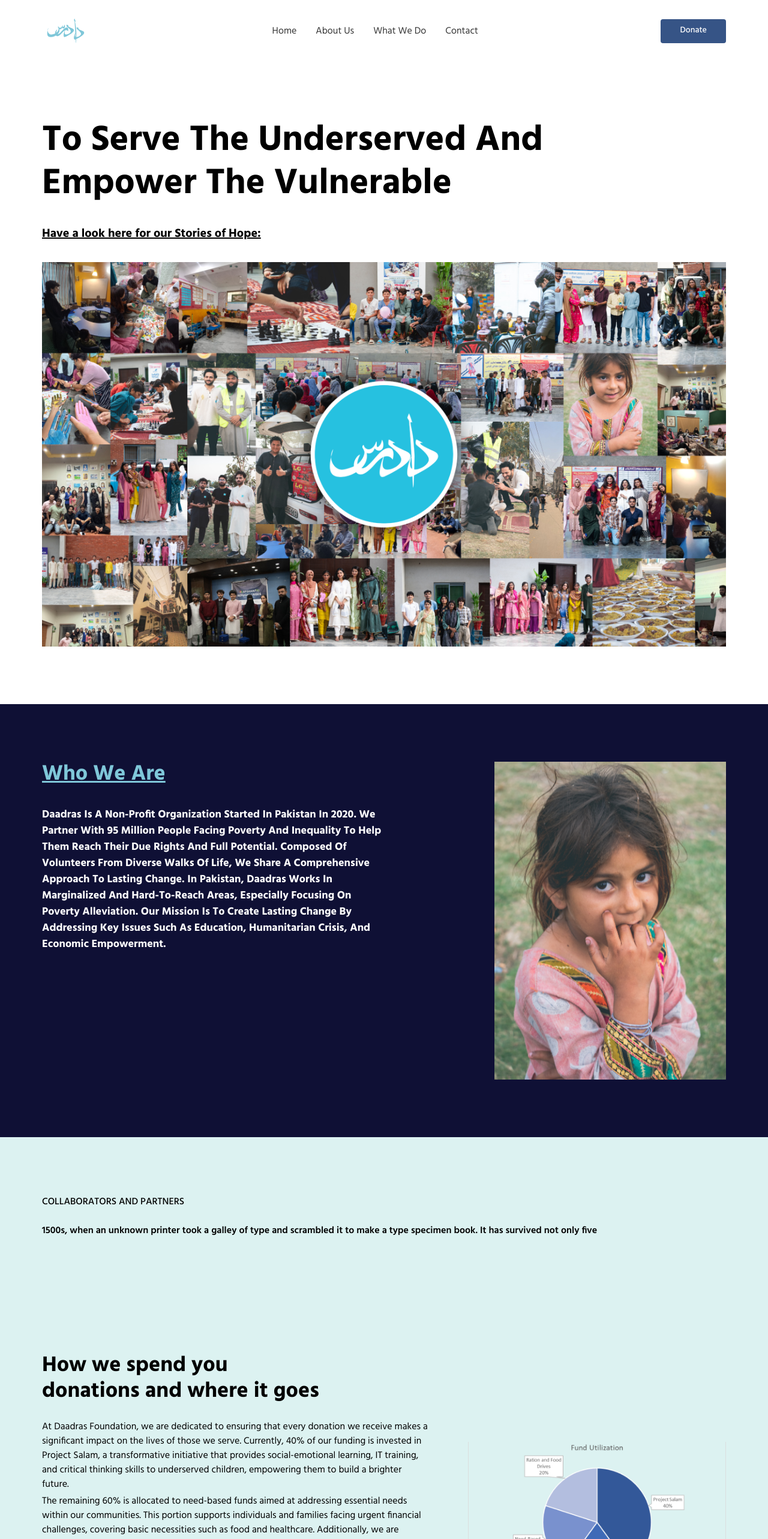
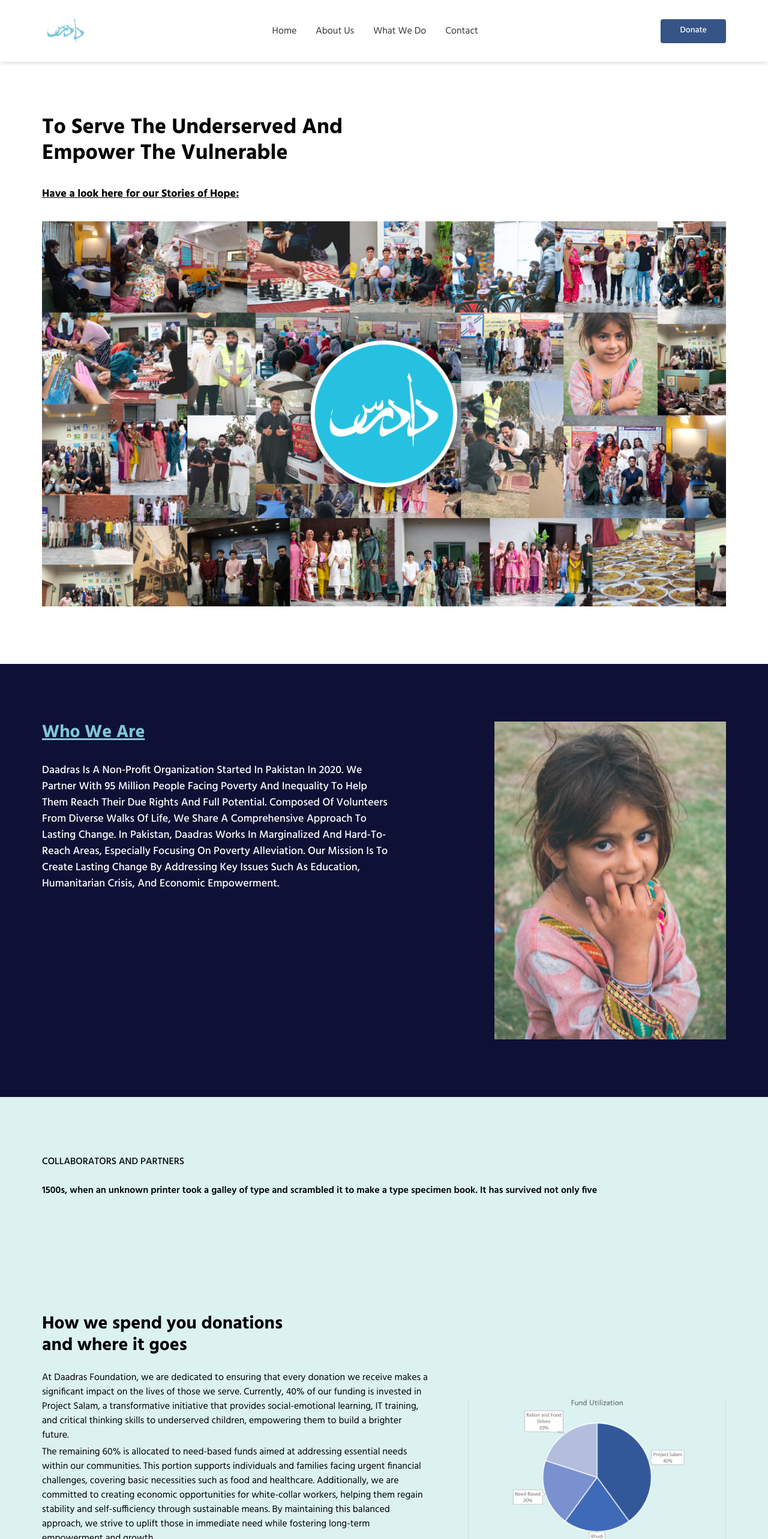
Before and after one commit to Omarzaf/daadras, a Next.js app: page / in a window 1280 px wide. Shown: the top 2566 px of the page at 60% size. Built offline with nearby package versions, Linux system fonts and the light colour scheme.

Commit message:
made font size changes

```diff
--- a/src/app/about/components/about-us.tsx
+++ b/src/app/about/components/about-us.tsx
@@ -15,7 +15,7 @@ import Image from "next/image";
 function AboutUs() {
   return (
     <>
-      <Box bg="white">
+      <Box bg="white" pt="24">
         <Container
           px={{ base: "4", lg: "0" }}
           py={{ base: "12", lg: "24" }}
@@ -25,14 +25,14 @@ function AboutUs() {
           <VStack alignItems="flex-start" spacing="8">
             <Heading
               color="black"
-              fontSize="6xl"
+              fontSize={{ base: "3xl", lg: "4xl" }}
               w="75%"
               textTransform="capitalize"
             >
               About us
             </Heading>
             <Text
-              mt={{ base: "2", lg: "8" }}
+              mt={{ base: "2", lg: "4" }}
               color="black"
               fontWeight="bold"
               fontSize="xl"
--- a/src/app/donate/components/logo.tsx
+++ b/src/app/donate/components/logo.tsx
@@ -3,15 +3,15 @@ import React from "react";
 
 function Logo() {
   return (
-    <Box bg="white">
+    <Box bg="white" pt="24">
       <Container
         px={{ base: "4", lg: "0" }}
         w={{ base: "full", lg: "1140px" }}
         maxW="1140px"
       >
-        <VStack h={{ base: "400px", lg: "700px" }} w="full">
+        <VStack h={{ base: "400px", lg: "560px" }} w="full">
           <svg
-            width="100%"
+            width="44%"
             height="100%"
             viewBox="0 0 1518 1517"
             fill="none"
--- a/src/app/home-components/top.tsx
+++ b/src/app/home-components/top.tsx
@@ -4,7 +4,7 @@ import Image from "next/image";
 
 function Top() {
   return (
-    <Box bg="white">
+    <Box bg="white" pt="24">
       <Container
         px={{ base: "4", lg: "0" }}
         py={{ base: "12", lg: "24" }}
@@ -14,8 +14,8 @@ function Top() {
         <VStack alignItems="flex-start" spacing="8">
           <Heading
             color="black"
-            fontSize={{ base: "3xl", lg: "6xl" }}
-            w={{ base: "full", lg: "75%" }}
+            fontSize={{ base: "3xl", lg: "4xl" }}
+            w={{ base: "full", lg: "50%" }}
             textTransform="capitalize"
           >
             to serve the underserved and empower the vulnerable
@@ -23,7 +23,7 @@ function Top() {
           <Text
             color="black"
             fontWeight="bold"
-            fontSize={{ base: "lg", lg: "xl" }}
+            fontSize={{ base: "md", lg: "lg" }}
             textDecor="underline"
           >
             Have a look here for our Stories of Hope:
--- a/src/app/home-components/who-we-are.tsx
+++ b/src/app/home-components/who-we-are.tsx
@@ -20,10 +20,14 @@ function WhoWeAre() {
             w={{ base: "full", lg: "60%" }}
             spacing="8"
           >
-            <Heading color="sky-blue" textDecor="underline">
+            <Heading
+              color="sky-blue"
+              textDecor="underline"
+              fontSize={{ base: "2xl", lg: "3xl" }}
+            >
               Who We Are
             </Heading>
-            <Text color="white" fontWeight="bold" fontSize="lg">
+            <Text color="white" fontWeight="medium" fontSize="lg">
               Daadras Is A Non-Profit Organization Started In Pakistan In 2020.
               We Partner With 95 Million People Facing Poverty And Inequality To
               Help Them Reach Their Due Rights And Full Potential. Composed Of
--- a/src/components/donations-spend/index.tsx
+++ b/src/components/donations-spend/index.tsx
@@ -54,7 +54,11 @@ function DonationsSpend() {
             spacing="6"
             w={{ base: "full", lg: "60%" }}
           >
-            <Heading color="black" mr="44">
+            <Heading
+              color="black"
+              mr={{ base: "0", lg: "52" }}
+              fontSize={{ base: "2xl", lg: "3xl" }}
+            >
               How we spend you donations and where it goes
             </Heading>
             <Box>
--- a/src/components/foundation-facts/index.tsx
+++ b/src/components/foundation-facts/index.tsx
@@ -12,7 +12,11 @@ function FoundationFacts() {
       >
         <VStack w="full" alignItems="flex-start" spacing="16">
           <VStack w="full" alignItems="flex-start" spacing="5">
-            <Heading color="sky-blue" textDecor="underline">
+            <Heading
+              color="sky-blue"
+              textDecor="underline"
+              fontSize={{ base: "2xl", lg: "3xl" }}
+            >
               Foundation Facts
             </Heading>
             <Text color="white" fontWeight="semibold">
--- a/src/components/header/index.tsx
+++ b/src/components/header/index.tsx
@@ -24,7 +24,14 @@ function Header() {
   return (
     <>
       <header>
-        <HStack w="full" bg="white" justifyContent="center">
+        <HStack
+          w="full"
+          bg="white"
+          justifyContent="center"
+          pos="fixed"
+          zIndex={1}
+        >
+          <Box w="full" boxShadow="md">
             <Container p="0" w={{ base: "full", lg: "1140px" }} maxW="1140px">
               <HStack
                 as="nav"
@@ -73,6 +80,7 @@ function Header() {
                 </Button>
               </HStack>
             </Container>
+          </Box>
         </HStack>
       </header>
     </>
--- a/src/components/our-team/index.tsx
+++ b/src/components/our-team/index.tsx
@@ -22,7 +22,7 @@ function OurTeam() {
         <VStack spacing="6" w="full">
           <Heading
             color="black"
-            fontSize="5xl"
+            fontSize={{ base: "3xl", lg: "4xl" }}
             fontWeight="semibold"
             textTransform="capitalize"
           >
```
Also changed, not shown: src/app/contact/page.tsx (+6 -6 lines), src/app/what-we-do/components/we-do.tsx (+16 -15 lines). Lines whose indentation alone changed are shown as unchanged.
